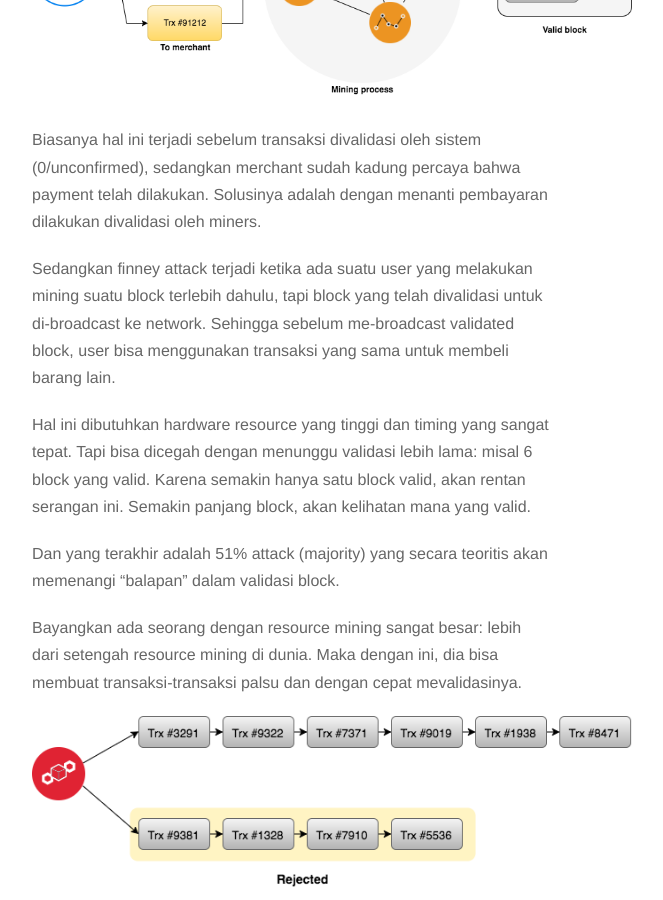
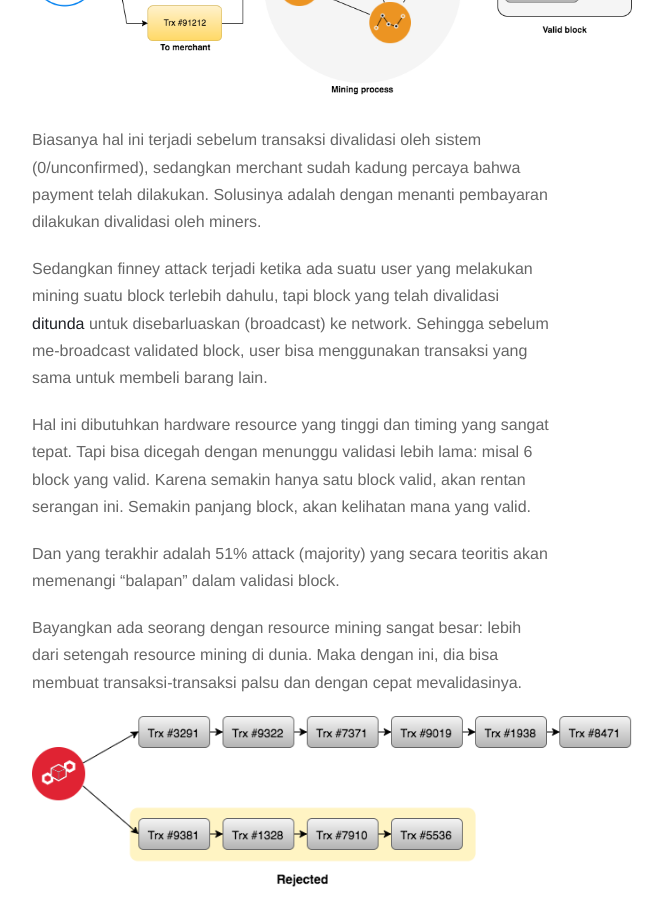
Before and after one commit to famasya/famasya.github.io, a Jekyll site: the page built from _posts/2017-11-24-bagaimana-blockchain-bekerja.md, in a window 1280 px wide and 900 px high, scrolled down 5815 px. Shown: the whole window, without its empty margins (348-1011 px from the left). Built offline with Jekyll 4.4.1, drawn with Linux system fonts in a browser that asks for light colours; nearby versions of some CDN libraries.

Commit message:
edit post

```diff
--- a/_posts/2017-11-24-bagaimana-blockchain-bekerja.md
+++ b/_posts/2017-11-24-bagaimana-blockchain-bekerja.md
@@ -98,7 +98,7 @@ Race attack terjadi ketika ada suatu user *melakukan transaksi ke dirinya sendir
 
 Biasanya hal ini terjadi sebelum transaksi divalidasi oleh sistem (0/unconfirmed), sedangkan merchant sudah kadung percaya bahwa payment telah dilakukan. Solusinya adalah dengan menanti pembayaran dilakukan divalidasi oleh miners.
 
-Sedangkan finney attack terjadi ketika ada suatu user yang melakukan mining suatu block terlebih dahulu, tapi block yang telah divalidasi untuk di-broadcast ke network. Sehingga sebelum me-broadcast validated block, user bisa menggunakan transaksi yang sama untuk membeli barang lain.
+Sedangkan finney attack terjadi ketika ada suatu user yang melakukan mining suatu block terlebih dahulu, tapi block yang telah divalidasi **ditunda** untuk disebarluaskan (broadcast) ke network. Sehingga sebelum me-broadcast validated block, user bisa menggunakan transaksi yang sama untuk membeli barang lain.
 
 Hal ini dibutuhkan hardware resource yang tinggi dan timing yang sangat tepat. Tapi bisa dicegah dengan menunggu validasi lebih lama: misal 6 block yang valid. Karena semakin hanya satu block valid, akan rentan serangan ini. Semakin panjang block, akan kelihatan mana yang valid.
 
```
